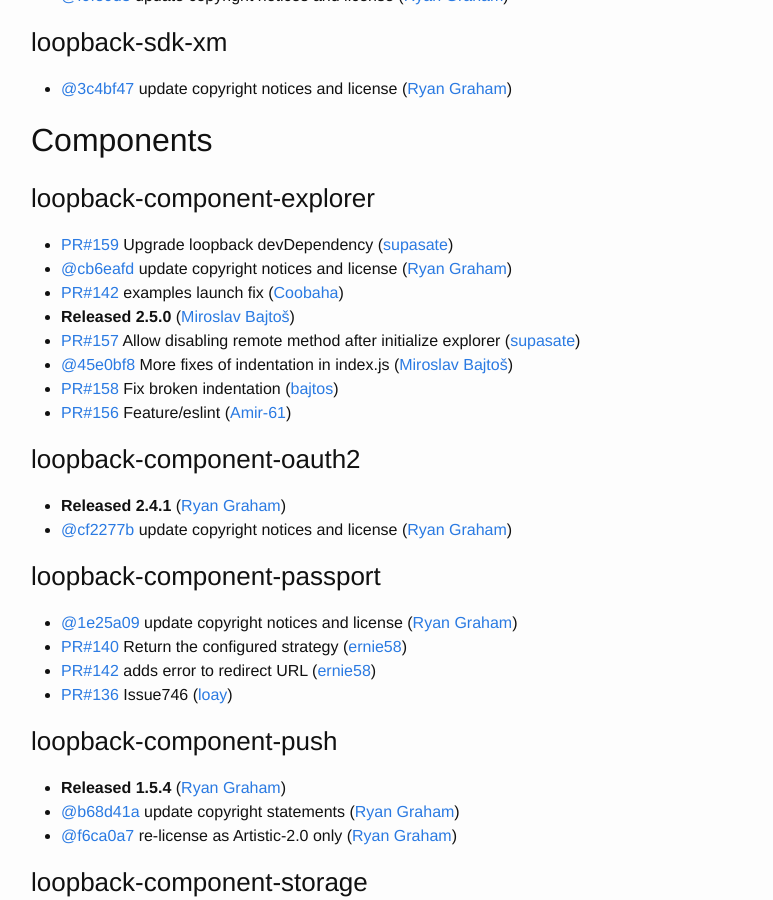
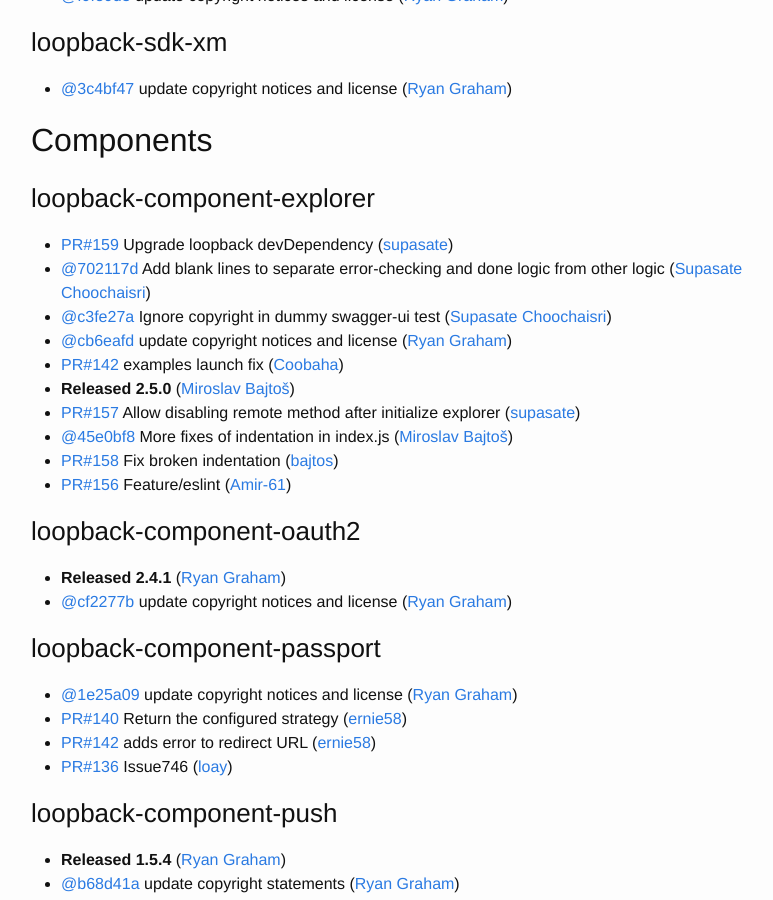
Before and after one commit to strongloop/loopback, a Jekyll site: the page built from index.md, in a window 1280 px wide and 900 px high, scrolled down 5766 px. Shown: the whole window, without its empty margins (239-1012 px from the left). Built offline with Jekyll 4.4.1, drawn with Linux system fonts in a browser that asks for light colours.

Commit message:
Update changelog

```diff
--- a/index.md
+++ b/index.md
@@ -251,6 +251,8 @@
 
 ### loopback-component-explorer
  * [PR#159](https://github.com/strongloop/loopback-component-explorer/pull/159) Upgrade loopback devDependency ([supasate](https://github.com/supasate))
+ * [@702117d](https://github.com/strongloop/loopback-component-explorer/commit/702117dbea73e68308cdb10eac224a0a5acc3fbe) Add blank lines to separate error-checking and done logic from other logic ([Supasate Choochaisri](https://github.com/supasate))
+ * [@c3fe27a](https://github.com/strongloop/loopback-component-explorer/commit/c3fe27a5fe50dc585fb0c79b434d0cb9201cfdd9) Ignore copyright in dummy swagger-ui test ([Supasate Choochaisri](https://github.com/supasate))
  * [@cb6eafd](https://github.com/strongloop/loopback-component-explorer/commit/cb6eafd5929170c96490d660eb483ed5e0046431) update copyright notices and license ([Ryan Graham](https://github.com/rmg))
  * [PR#142](https://github.com/strongloop/loopback-component-explorer/pull/142) examples launch fix ([Coobaha](https://github.com/Coobaha))
  * **Released 2.5.0** ([Miroslav Bajtoš](https://github.com/bajtos))
```
